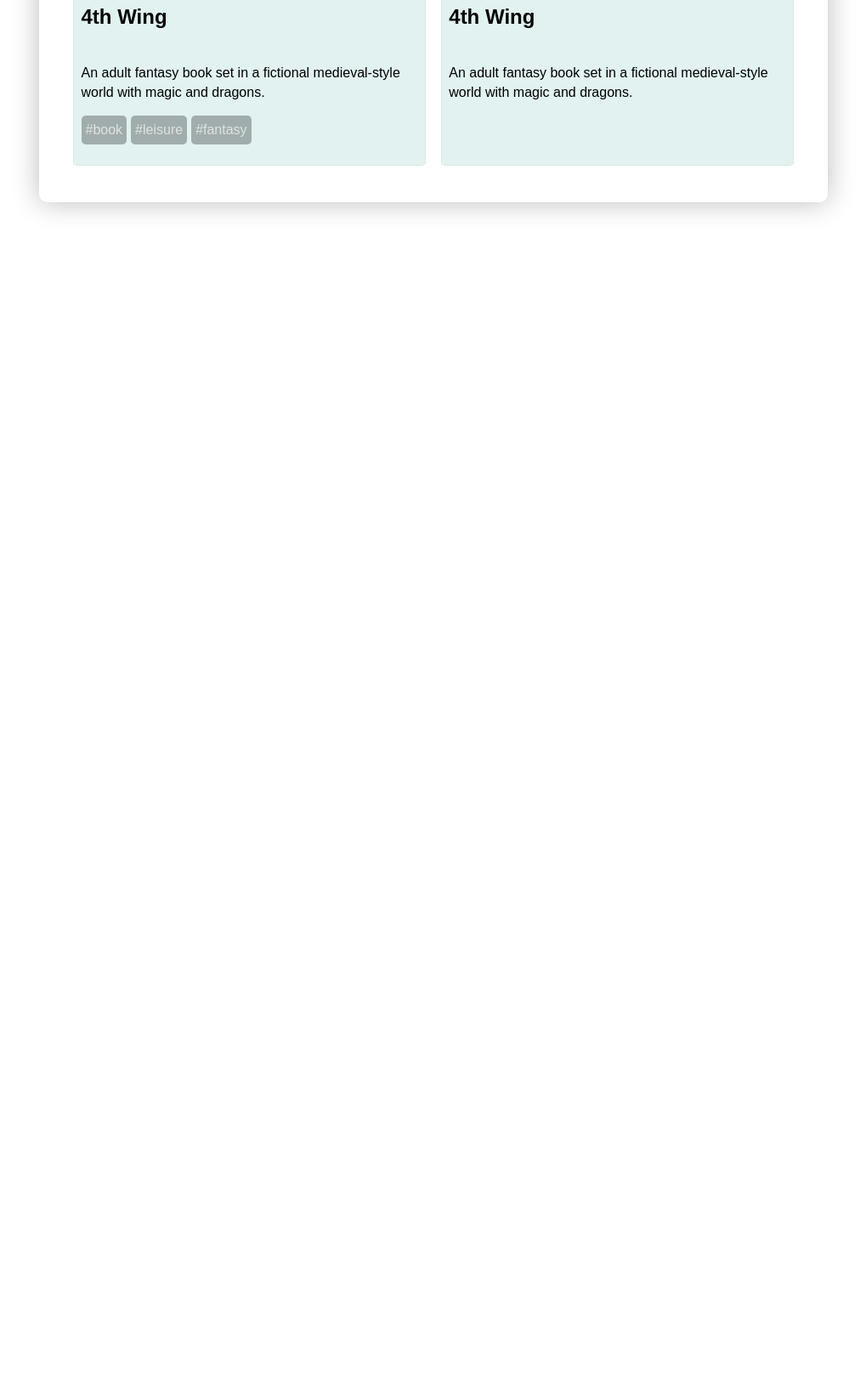
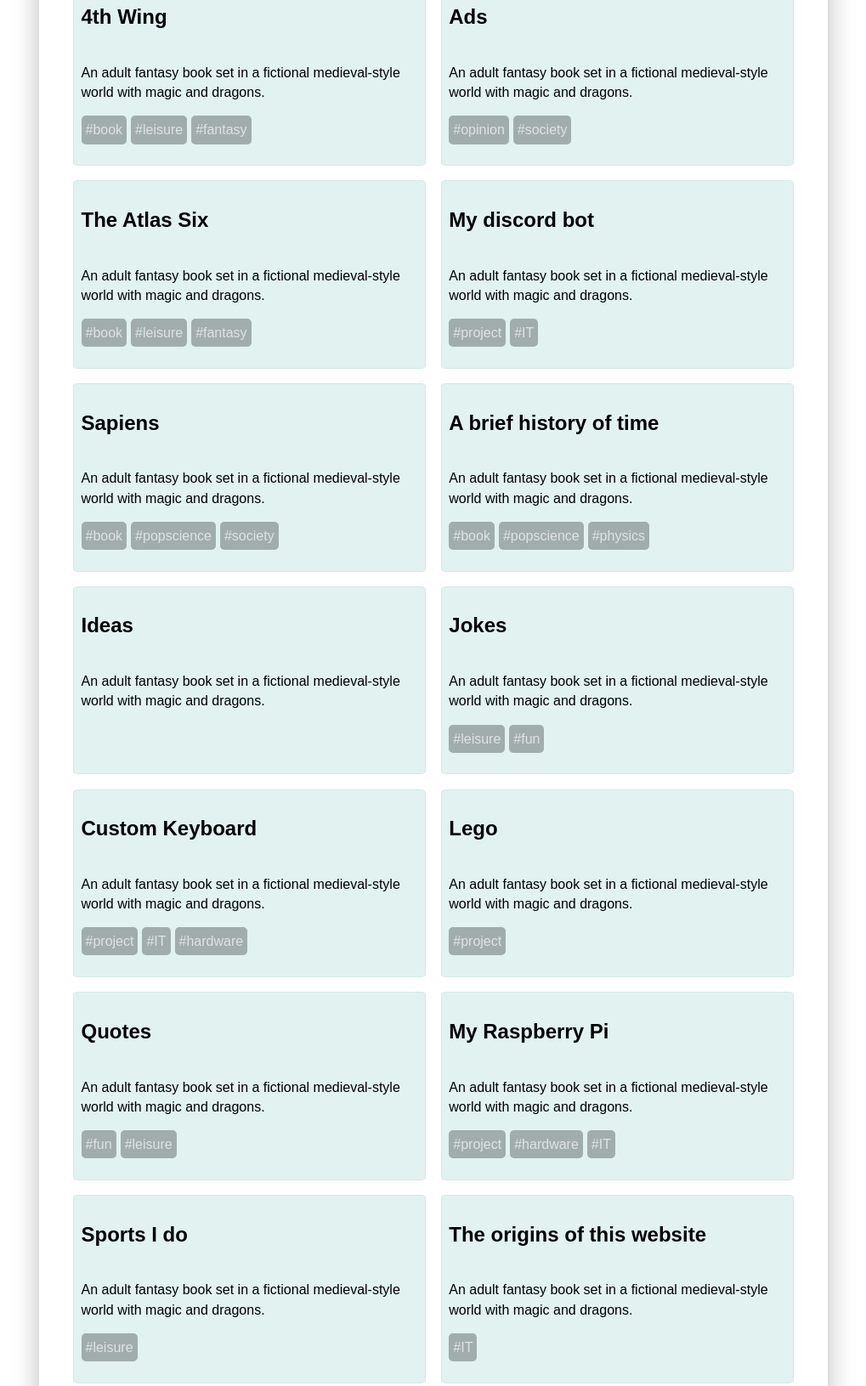
Before and after one commit to TechnicFreakz/personal-website, a plain HTML site: page index.html in a window 1280 px wide. Shown: the part 474-2105 px from the top of the page at 85% size, without its empty margins (130-1149 px from the left). Before the commit the page ends 800 px from the top, so only its background shows below. Drawn offline with Linux system fonts and the light colour scheme.

Commit message:
Add all pages and tags

```diff
--- a/index.html
+++ b/index.html
@@ -92,7 +92,52 @@
       <div id="posts" class="posts">
         <div class="post book leisure fantasy">
           <div style="display: flex; justify-content: space-between;">
-            <h2 class="post-title"><a href="posts/_template.html">4th Wing</a></h2>
+            <h2 class="post-title"><a href="posts/4thwing.html">4th Wing</a></h2>
+          </div>
+          <p class="card-text">
+            An adult fantasy book set in a fictional medieval-style world with magic and dragons.
+          </p>
+        </div>
+
+        <div class = "post opinion society">
+          <div style="display: flex; justify-content: space-between;">
+            <h2 class="post-title"><a href="posts/ads.html">Ads</a></h2>
+          </div>
+          <p class="card-text">
+            An adult fantasy book set in a fictional medieval-style world with magic and dragons.
+          </p>
+        </div>
+
+        <div class = "post book leisure fantasy">
+          <div style="display: flex; justify-content: space-between;">
+            <h2 class="post-title"><a href="posts/atlas6.html">The Atlas Six</a></h2>
+          </div>
+          <p class="card-text">
+            An adult fantasy book set in a fictional medieval-style world with magic and dragons.
+          </p>
+        </div>
+
+        <div class = "post project IT">
+          <div style="display: flex; justify-content: space-between;">
+            <h2 class="post-title"><a href="posts/discord bot.html">My discord bot</a></h2>
+          </div>
+          <p class="card-text">
+            An adult fantasy book set in a fictional medieval-style world with magic and dragons.
+          </p>
+        </div>
+
+        <div class = "post book popscience society">
+          <div style="display: flex; justify-content: space-between;">
+            <h2 class="post-title"><a href="posts/history mankind.html">Sapiens</a></h2>
+          </div>
+          <p class="card-text">
+            An adult fantasy book set in a fictional medieval-style world with magic and dragons.
+          </p>
+        </div>
+
+        <div class = "post book popscience physics">
+          <div style="display: flex; justify-content: space-between;">
+            <h2 class="post-title"><a href="posts/history time.html">A brief history of time</a></h2>
           </div>
           <p class="card-text">
             An adult fantasy book set in a fictional medieval-style world with magic and dragons.
@@ -101,7 +146,70 @@
 
         <div class = "post">
           <div style="display: flex; justify-content: space-between;">
-            <h2 class="post-title"><a href="posts/_template.html">4th Wing</a></h2>
+            <h2 class="post-title"><a href="posts/ideas.html">Ideas</a></h2>
+          </div>
+          <p class="card-text">
+            An adult fantasy book set in a fictional medieval-style world with magic and dragons.
+          </p>
+        </div>
+
+        <div class = "post leisure fun">
+          <div style="display: flex; justify-content: space-between;">
+            <h2 class="post-title"><a href="posts/jokes.html">Jokes</a></h2>
+          </div>
+          <p class="card-text">
+            An adult fantasy book set in a fictional medieval-style world with magic and dragons.
+          </p>
+        </div>
+
+        <div class = "post project IT hardware">
+          <div style="display: flex; justify-content: space-between;">
+            <h2 class="post-title"><a href="posts/keyboard.html">Custom Keyboard</a></h2>
+          </div>
+          <p class="card-text">
+            An adult fantasy book set in a fictional medieval-style world with magic and dragons.
+          </p>
+        </div>
+
+        <div class = "post project">
+          <div style="display: flex; justify-content: space-between;">
+            <h2 class="post-title"><a href="posts/lego.html">Lego</a></h2>
+          </div>
+          <p class="card-text">
+            An adult fantasy book set in a fictional medieval-style world with magic and dragons.
+          </p>
+        </div>
+
+        <div class = "post fun leisure">
+          <div style="display: flex; justify-content: space-between;">
+            <h2 class="post-title"><a href="posts/quotes.html">Quotes</a></h2>
+          </div>
+          <p class="card-text">
+            An adult fantasy book set in a fictional medieval-style world with magic and dragons.
+          </p>
+        </div>
+
+        <div class = "post project hardware IT">
+          <div style="display: flex; justify-content: space-between;">
+            <h2 class="post-title"><a href="posts/raspi.html">My Raspberry Pi</a></h2>
+          </div>
+          <p class="card-text">
+            An adult fantasy book set in a fictional medieval-style world with magic and dragons.
+          </p>
+        </div>
+
+        <div class = "post leisure">
+          <div style="display: flex; justify-content: space-between;">
+            <h2 class="post-title"><a href="posts/sports.html">Sports I do</a></h2>
+          </div>
+          <p class="card-text">
+            An adult fantasy book set in a fictional medieval-style world with magic and dragons.
+          </p>
+        </div>
+
+        <div class = "post IT">
+          <div style="display: flex; justify-content: space-between;">
+            <h2 class="post-title"><a href="posts/this website.html">The origins of this website</a></h2>
           </div>
           <p class="card-text">
             An adult fantasy book set in a fictional medieval-style world with magic and dragons.
--- a/script.js
+++ b/script.js
@@ -9,6 +9,33 @@
 }, {
     'tag': 'fantasy',
     'desc': 'Media set in fantasy worlds.'
+}, {
+    'tag': 'opinion',
+    'desc': 'My personal opinion about stuff.'
+}, {
+    'tag': 'society',
+    'desc': 'A topic concerning the entire society.'
+}, {
+    'tag': 'project',
+    'desc': 'A post about a personal project of mine'
+}, {
+    'tag': 'IT',
+    'desc': 'A post about IT stuff.'
+}, {
+    'tag': 'hardware',
+    'desc': 'A post about hardware stuff.'
+}, {
+    'tag': 'fun',
+    'desc': 'Shits n giggles'
+}, {
+    'tag': 'physics',
+    'desc': 'Beware! This post contains physics talk! Flatearthers keep out.'
+}, {
+    'tag': 'popscience',
+    'desc': 'Scratching the edge of actual science but only so slightly that me and you can understand :)'
+}, {
+    'tag': '',
+    'desc': ''
 }];
 
 function renderPosts() {
```
